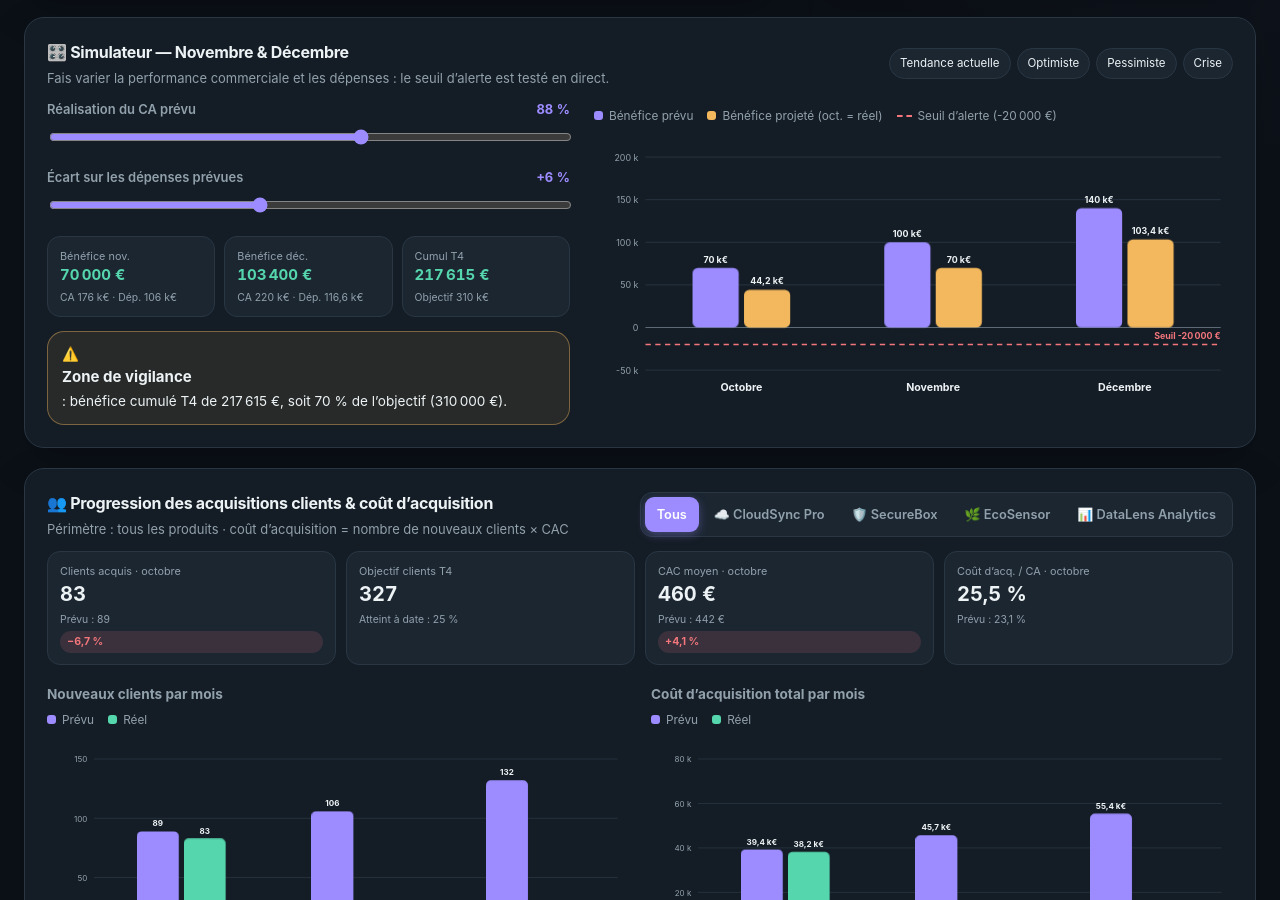
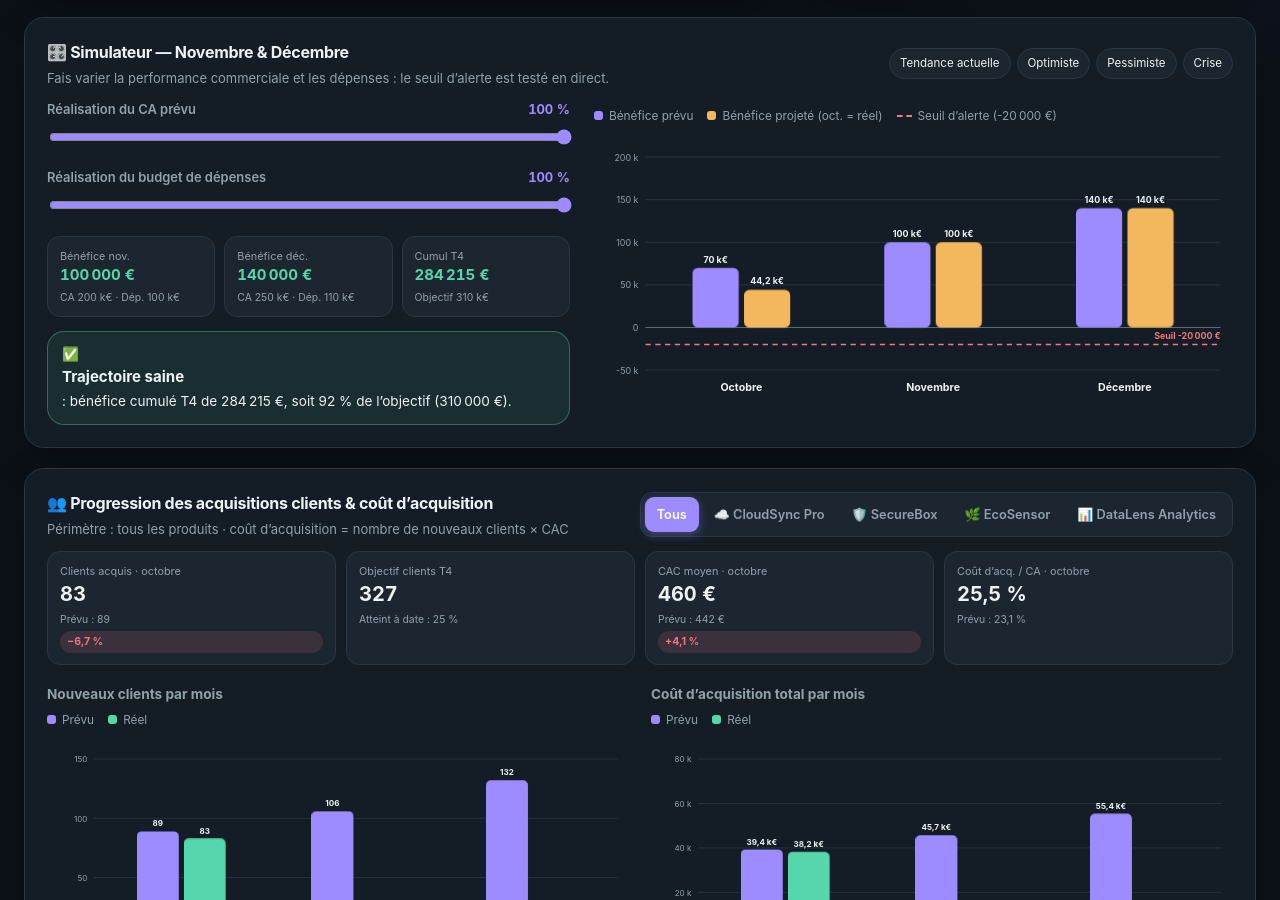
Before and after one commit to DivaneWangue/Dashboard, a plain HTML site: page index.html in a window 1280 px wide. Shown: the part 1400-2300 px from the top of the page. Drawn offline with Linux system fonts and the light colour scheme.

Commit message:
fix: Reglage du pourcentage de la barre de previsions

```diff
--- a/index.html
+++ b/index.html
@@ -54,8 +54,8 @@
     </div>
     <div class="sim">
       <div>
-        <label>Réalisation du CA prévu <output id="rateOut"></output><input type="range" id="rate" min="40" max="120" value="88"></label>
-        <label>Écart sur les dépenses prévues <output id="overOut"></output><input type="range" id="over" min="-10" max="30" value="6"></label>
+        <label>Réalisation du CA prévu <output id="rateOut"></output><input type="range" id="rate" min="0" max="100" value="100"></label>
+        <label>Réalisation du budget de dépenses <output id="expenseRateOut"></output><input type="range" id="expenseRate" min="0" max="100" value="100"></label>
         <div class="tiles" id="simTiles"></div>
         <div id="simAlert"></div>
       </div>
--- a/script.js
+++ b/script.js
@@ -19,7 +19,7 @@ const P=[
   {id:'data',nom:'DataLens Analytics',type:'Licence BI · logiciel',emoji:'📊',color:'#c084fc',
    ca:{prev:[27000,34000,40000],reel:[24000,null,null]},cl:{prev:[10,12,16],reel:[9,null,null]},cac:{prev:[800,780,750],reel:[820,null,null]}}
 ];
-const state={period:'0',metric:'ca',product:'all',rate:88,over:6};
+const state={period:'0',metric:'ca',product:'all',rate:100,expenseRate:100};
 
 /* ============ OUTILS ============ */
 const $=s=>document.querySelector(s);
@@ -141,11 +141,11 @@ function renderCats(){
 
 /* ============ SIMULATEUR ============ */
 function renderSim(){
-  const r=state.rate/100,o=state.over/100;
+  const r=state.rate/100,o=state.expenseRate/100;
   $('#rateOut').textContent=state.rate+' %';
-  $('#overOut').textContent=(state.over>0?'+':'')+state.over+' %';
+  $('#expenseRateOut').textContent=state.expenseRate+' %';
   const ca=[D.ca.reel[0],D.ca.prev[1]*r,D.ca.prev[2]*r];
-  const dep=[D.dep.reel[0],D.dep.prev[1]*(1+o),D.dep.prev[2]*(1+o)];
+  const dep=[D.dep.reel[0],D.dep.prev[1]*o,D.dep.prev[2]*o];
   const ben=ca.map((c,i)=>c-dep[i]);
   const run=[ben[0],ben[0]+ben[1],ben[0]+ben[1]+ben[2]];
   const cum=run[2],cumPrev=sum(D.ben.prev),worst=Math.min(...ben,...run);
@@ -163,10 +163,10 @@ function renderSim(){
 }
 function initSim(){
   $('#rate').oninput=e=>{state.rate=+e.target.value;renderSim();};
-  $('#over').oninput=e=>{state.over=+e.target.value;renderSim();};
-  const PR=[['Tendance actuelle',88,6],['Optimiste',100,0],['Pessimiste',70,15],['Crise',50,25]];
+  $('#expenseRate').oninput=e=>{state.expenseRate=+e.target.value;renderSim();};
+  const PR=[['Tendance actuelle',88,106],['Optimiste',100,100],['Pessimiste',70,115],['Crise',50,125]];
   $('#presets').innerHTML=PR.map((p,i)=>`<button data-i="${i}">${p[0]}</button>`).join('');
-  $('#presets').onclick=e=>{const b=e.target.closest('button');if(!b)return;const p=PR[+b.dataset.i];state.rate=p[1];state.over=p[2];$('#rate').value=p[1];$('#over').value=p[2];renderSim();};
+  $('#presets').onclick=e=>{const b=e.target.closest('button');if(!b)return;const p=PR[+b.dataset.i];state.rate=p[1];state.expenseRate=p[2];$('#rate').value=p[1];$('#expenseRate').value=p[2];renderSim();};
 }
 
 /* ============ PRODUITS ============ */
```
